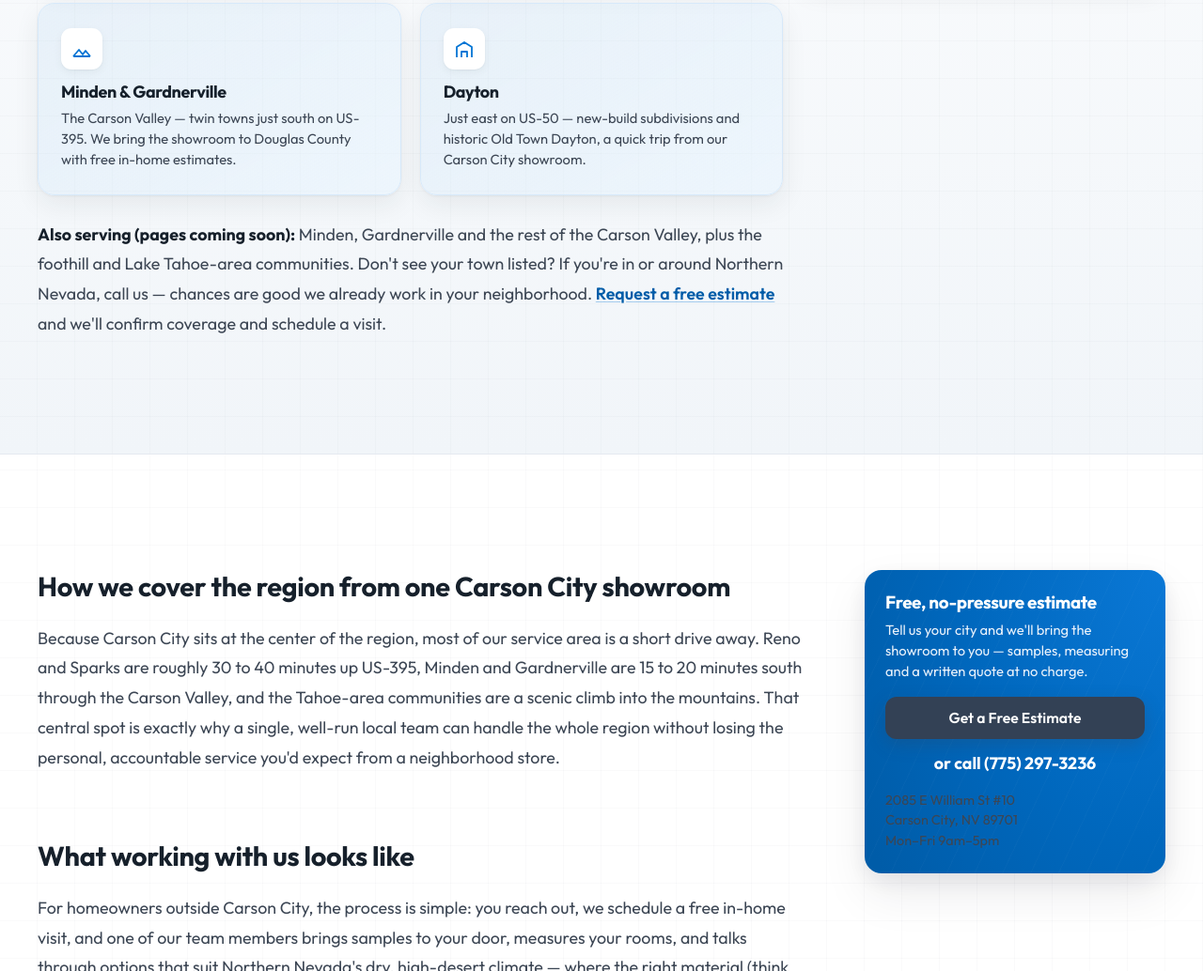
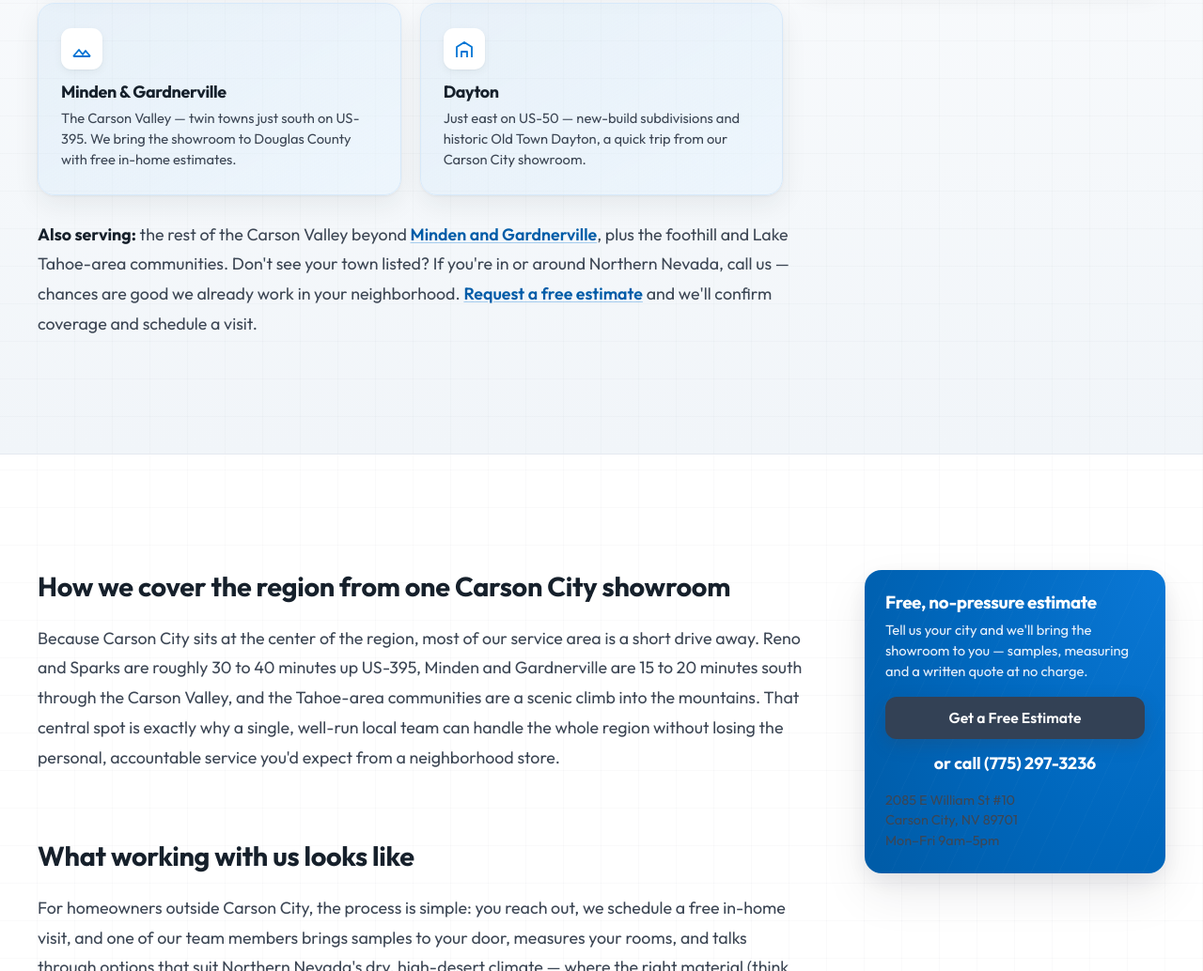
Before and after one commit to xdigitalhorizonx/website-rebuild-landmark-flooring, a website: page service-area/index.html in a window 1280 px wide. Shown: the part 1903-2937 px from the top of the page at 94% size. Drawn offline with Linux system fonts and the light colour scheme.

Commit message:
SEO: service-area hub no longer says Minden/Gardnerville pages are 'coming soon'; link the live page (Sanity key service-area.019 updated to match) [seo-watch]

```diff
--- a/service-area/index.html
+++ b/service-area/index.html
@@ -164,7 +164,7 @@
         <!-- TODO (pre-publish): Lake Tahoe, Virginia City and Fallon city pages stay UNBUILT/UNLINKED until real local projects/photos/reviews exist (doorway guardrail). -->
 
         <div class="prose reveal" style="margin-top:26px">
-          <p><!--sanity:service-area.019--><strong>Also serving (pages coming soon):</strong> Minden, Gardnerville and the rest of the Carson Valley, plus the foothill and Lake Tahoe-area communities. Don't see your town listed? If you're in or around Northern Nevada, call us — chances are good we already work in your neighborhood. <a href="/free-estimate/">Request a free estimate</a> and we'll confirm coverage and schedule a visit.<!--/sanity:service-area.019--></p>
+          <p><!--sanity:service-area.019--><strong>Also serving:</strong> the rest of the Carson Valley beyond <a href="/service-area/minden-gardnerville/">Minden and Gardnerville</a>, plus the foothill and Lake Tahoe-area communities. Don't see your town listed? If you're in or around Northern Nevada, call us — chances are good we already work in your neighborhood. <a href="/free-estimate/">Request a free estimate</a> and we'll confirm coverage and schedule a visit.<!--/sanity:service-area.019--></p>
         </div>
       </div>
     </section>
```
